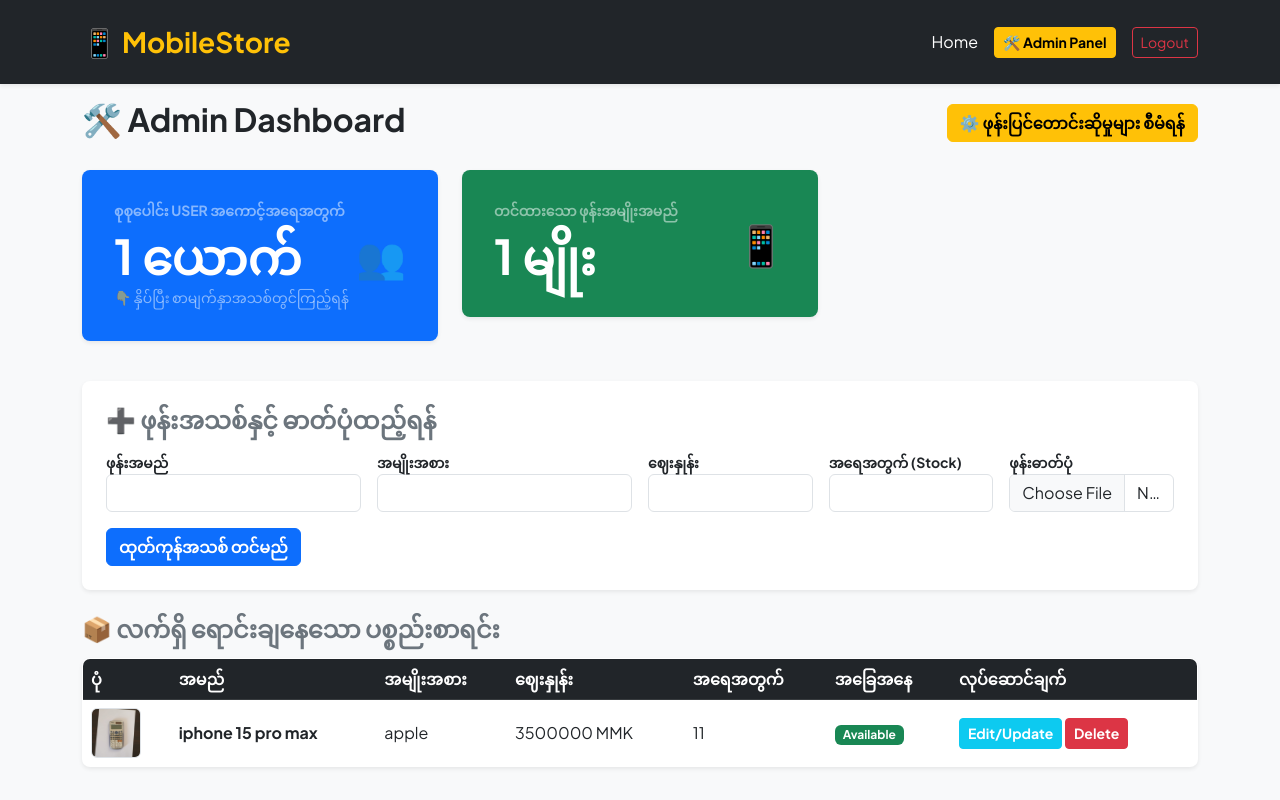
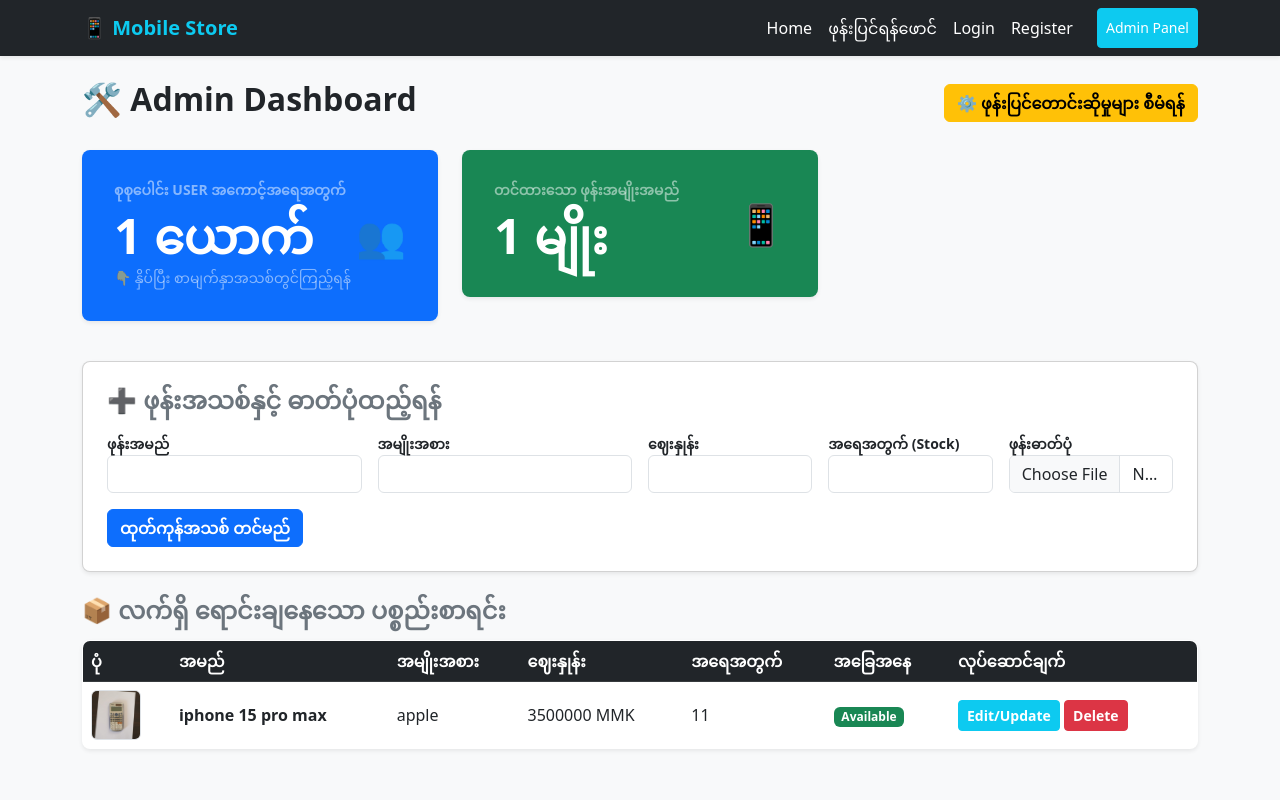
Before and after one commit to KhunRaium/phoneshop, a Flask app: page /admin in a window 1280 px wide. Run offline with Flask 3, Linux system fonts and the light colour scheme; a user stored in the database is signed in.

Commit message:
fix complete html structure

```diff
--- a/templates/base.html
+++ b/templates/base.html
@@ -3,42 +3,48 @@
 <head>
     <meta charset="UTF-8">
     <meta name="viewport" content="width=device-width, initial-scale=1.0">
-    <title>Mobile Store & Services</title>
+    <title>Mobile Sales & Services</title>
+
     <link href="https://cdn.jsdelivr.net/npm/bootstrap@5.3.0/dist/css/bootstrap.min.css" rel="stylesheet">
-    <link href="https://fonts.googleapis.com/css2?family=Plus+Jakarta+Sans:wght@400;600;700&display=swap" rel="stylesheet">
-    <style>
-        body { font-family: 'Plus Jakarta Sans', sans-serif; background-color: #f8f9fa; }
-        .card { transition: 0.2s; border: none; }
-        .card:hover { transform: translateY(-3px); box-shadow: 0 10px 20px rgba(0,0,0,0.08) !important; }
-    </style>
+
+    <link rel="stylesheet" href="{{ url_for('static', filename='css/style.css') }}">
 </head>
-<body>
-    <nav class="navbar navbar-expand-lg navbar-dark bg-dark py-3 shadow-sm">
+
+<body class="bg-light">
+    <nav class="navbar navbar-expand-lg navbar-dark bg-dark shadow-sm">
         <div class="container">
-            <a class="navbar-brand fw-bold text-warning fs-3" href="{{ url_for('index') }}">📱 MobileStore</a>
-            <div class="collapse navbar-collapse">
-                <ul class="navbar-nav ms-auto align-items-center">
-                    <li class="nav-item"><a href="{{ url_for('index') }}" class="nav-link text-white">Home</a></li>
-                    {% if current_user.is_authenticated %}
-                        {% if current_user.is_admin %}
-                            <li><a href="{{ url_for('admin_dashboard') }}" class="btn btn-warning btn-sm mx-2 fw-bold">🛠️ Admin Panel</a></li>
-                        {% else %}
-                            <li><a href="{{ url_for('repair') }}" class="btn btn-info text-white btn-sm mx-2 fw-bold">🔧 ဖုန်းပြင်ရန်ဖောင်</a></li>
-                            <li><a href="{{ url_for('profile') }}" class="nav-link text-white">👤 My Profile</a></li>
-                        {% endif %}
-                        <li><a href="{{ url_for('logout') }}" class="btn btn-outline-danger btn-sm ms-2">Logout</a></li>
-                    {% else %}
-                        <li><a href="{{ url_for('login') }}" class="btn btn-primary btn-sm px-4 rounded-pill">Login / Sign Up</a></li>
-                    {% endif %}
-                </ul>
+            <a class="navbar-brand fw-bold text-info" href="{{ url_for('index') }}">📱 Mobile Store</a>
+            <div class="navbar-nav ms-auto">
+                <a class="nav-link text-white" href="{{ url_for('index') }}">Home</a>
+                <a class="nav-link text-white" href="{{ url_for('service_request') }}">ဖုန်းပြင်ရန်ဖောင်</a>
+
+                {% if session.get('user_id') %}
+                    <a class="nav-link text-warning" href="{{ url_for('my_services') }}">ကျွန်ုပ်၏ဖုန်းပြင်ဖောင်များ</a>
+                    <span class="navbar-text text-white-50 mx-2">| Hello, {{ session.username }} |</span>
+                    <a class="btn btn-sm btn-outline-danger pt-2" href="{{ url_for('logout') }}">Logout</a>
+                {% elif session.get('is_admin') %}
+                    <span class="navbar-text text-info mx-2">| Mode: Admin |</span>
+                    <a class="btn btn-sm btn-outline-danger pt-2" href="{{ url_for('logout') }}">Logout</a>
+                {% else %}
+                    <a class="nav-link text-white" href="{{ url_for('login') }}">Login</a>
+                    <a class="nav-link text-white" href="{{ url_for('register') }}">Register</a>
+                {% endif %}
+
+                <a class="btn btn-sm btn-info text-white ms-3 pt-2" href="{{ url_for('admin_dashboard') }}">Admin Panel</a>
             </div>
         </div>
     </nav>
-    <div class="container mt-3">
-        {% with messages = get_flashed_messages() %}
-            {% if messages %}{% for m in messages %}<div class="alert alert-info">{{ m }}</div>{% endfor %}{% endif %}
+
+    <div class="container mt-4">
+        {% with messages = get_flashed_messages(with_categories=true) %}
+            {% if messages %}
+                {% for category, message in messages %}
+                    <div class="alert alert-{{ category }}">{{ message }}</div>
+                {% endfor %}
+            {% endif %}
         {% endwith %}
-        {% block content %}{% endblock %}
+
+        {% block content %} {% endblock %}
     </div>
 </body>
 </html>
```
